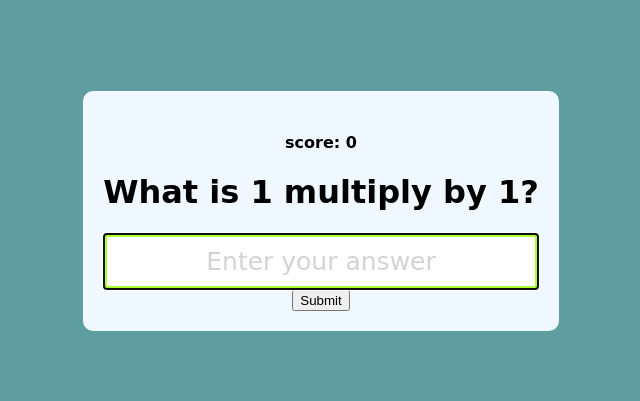
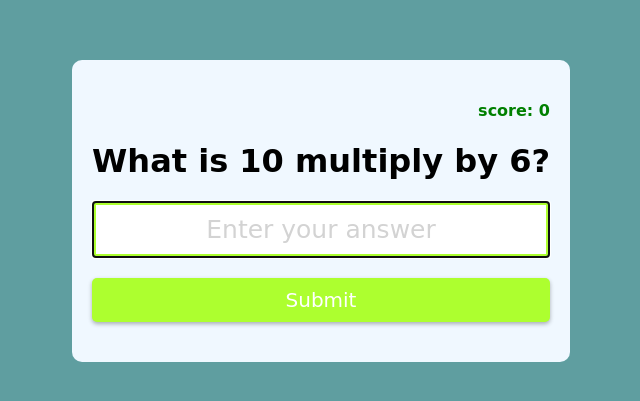
Before and after one commit to GiannisMeg/multiply-app, a website: page index.html in a window 1280 px wide. Shown: the part 189-590 px from the top of the page, without its empty margins (319-959 px from the left). Drawn offline with Linux system fonts and the light colour scheme.

Commit message:
js added

```diff
--- a/index.html
+++ b/index.html
@@ -20,6 +20,7 @@
 			/>
 			<button type="submit" class="btn">Submit</button>
 		</form>
+		<script src="index.js"></script>
 	</body>
 </html>
 
--- a/index.js
+++ b/index.js
@@ -0,0 +1,38 @@
+const num1 = Math.ceil(Math.random() * 10);
+const num2 = Math.ceil(Math.random() * 10);
+
+const questionEl = document.getElementById("question");
+const inputEl = document.getElementById("input");
+const formEl = document.getElementById("form");
+const scoreEl = document.getElementById("score");
+
+// init value of score get by local storage instead of hardcode it
+let score = JSON.parse(localStorage.getItem("score"));
+
+//validation of score
+if (!score) {
+	score = 0;
+}
+
+scoreEl.innerText = `score: ${score}`;
+
+questionEl.innerText = `What is ${num1} multiply by ${num2}?`;
+
+const correctAnswer = num1 * num2;
+
+formEl.addEventListener("submit", () => {
+	const userAns = +inputEl.value;
+	if (userAns === correctAnswer) {
+		score++;
+		updateLocalStorage();
+	} else {
+		score--;
+		updateLocalStorage();
+	}
+});
+
+//save score to local storage of browser
+
+function updateLocalStorage() {
+	localStorage.setItem("score", JSON.stringify(score));
+}
--- a/style.css
+++ b/style.css
@@ -32,3 +32,27 @@ body {
 	color: lightgray;
 	font-family: cursive;
 }
+
+.btn {
+	background-color: greenyellow;
+	color: white;
+	border: none;
+	display: block;
+	width: 100%;
+	padding: 10px;
+	font-size: 20px;
+	font-family: cursive;
+	margin: 20px 0;
+	border-radius: 5px;
+	box-shadow: 0 2px 4px rgba(0, 0, 0, 0.3);
+	cursor: pointer;
+}
+
+.btn:hover {
+	filter: brightness(0.9);
+}
+
+.score {
+	color: green;
+	text-align: right;
+}
```
